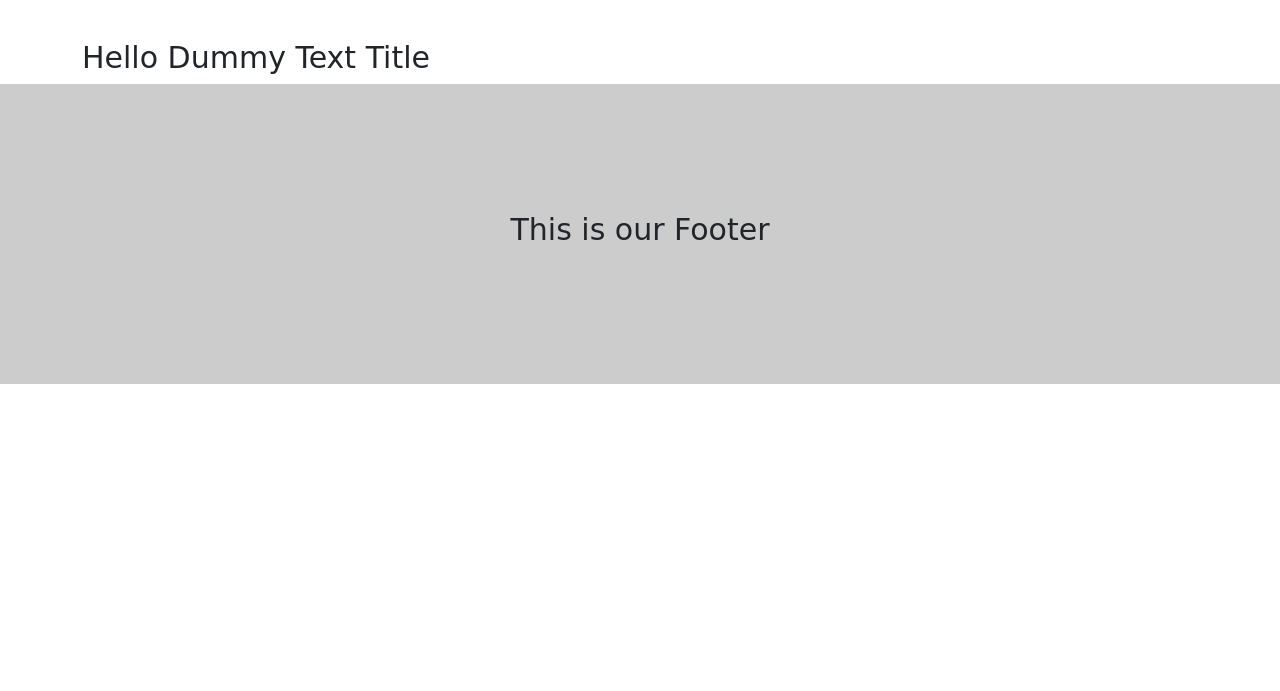
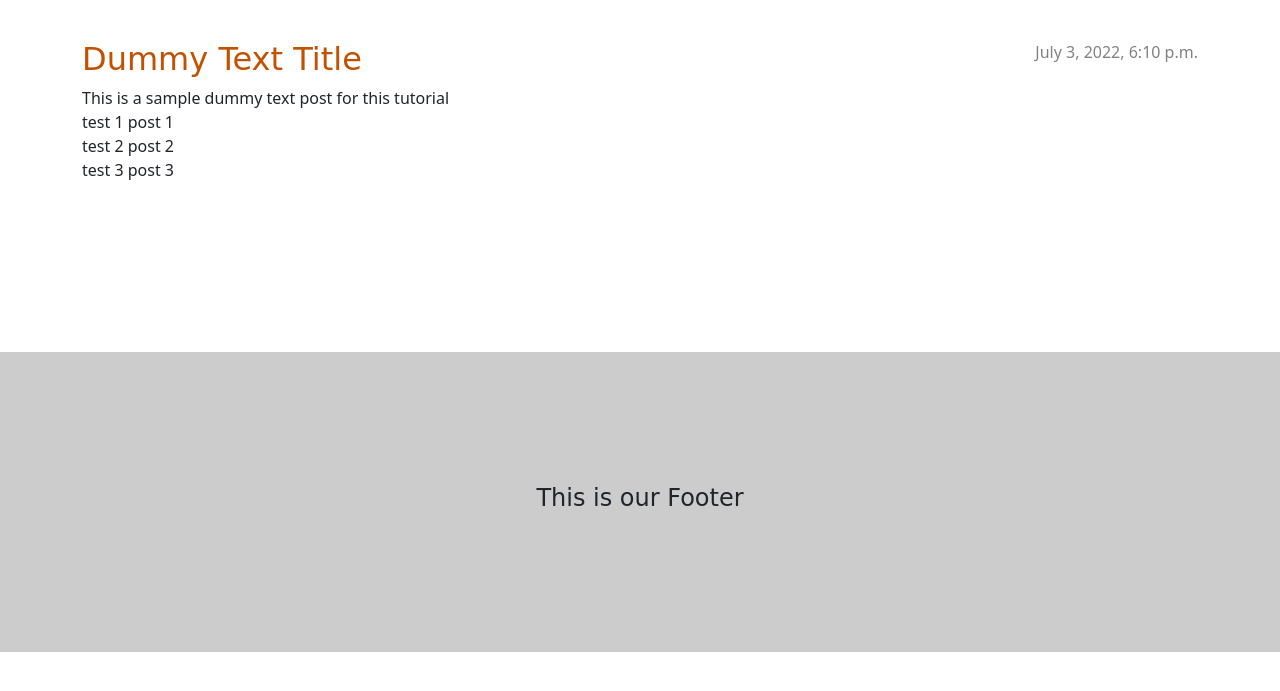
Before and after one commit to usernameNiD4niel/DjangoGirls, a Django app: page /post/1 in a window 1280 px wide. Shown: the part 96-787 px from the top of the page. Run offline with Django 3.2, Linux system fonts and the light colour scheme; data comes from the database, SQL or seed files in the repository; some web fonts are replaced.

Commit message:
Adding style using bootstrap and css also I added a link to home title post

```diff
--- a/blog/static/blog/style.css
+++ b/blog/static/blog/style.css
@@ -23,7 +23,10 @@ h2,
 h3,
 h4 {
     font-family: 'Orelega One', cursive;
-    font-size: 30px;
+}
+
+h2.orange {
+    color: #C25100;
 }
 
 .main-heading {
@@ -57,11 +60,9 @@ h4 {
     margin-bottom: 70px;
 }
 
-.post h2 a,
-.post h2 a:visited {
-    color: #000000;
+p {
+    text-align: justify;
 }
-
 .post > .date,
 .post > .actions {
     float: right;
--- a/blog/templates/blog/footer.html
+++ b/blog/templates/blog/footer.html
@@ -1,5 +1,5 @@
 
 <footer style="background: #ccc; width: 100%; height: 300px; display: flex; align-items:center;
-justify-content: center;">
+justify-content: center; margin-top: 100px;">
     <h4>This is our Footer</h4>
 </footer>
--- a/blog/templates/blog/index.html
+++ b/blog/templates/blog/index.html
@@ -7,11 +7,12 @@
     <meta name="viewport" content="width=device-width, initial-scale=1.0">
     <title>My Django Website</title>
     <link href="https://cdn.jsdelivr.net/npm/bootstrap@5.2.0-beta1/dist/css/bootstrap.min.css" rel="stylesheet" integrity="sha384-0evHe/X+R7YkIZDRvuzKMRqM+OrBnVFBL6DOitfPri4tjfHxaWutUpFmBp4vmVor" crossorigin="anonymous">
-    <link rel="stylesheet" href="{% static 'blog/style.css' %}">
 
     <link rel="preconnect" href="https://fonts.googleapis.com">
     <link rel="preconnect" href="https://fonts.gstatic.com" crossorigin>
     <link href="https://fonts.googleapis.com/css2?family=Orelega+One&display=swap" rel="stylesheet">
+
+    <link rel="stylesheet" type="text/css" href="{% static 'blog/style.css' %}">
 </head>
 <body>
 
--- a/blog/templates/blog/post_detail.html
+++ b/blog/templates/blog/post_detail.html
@@ -1,5 +1,13 @@
 {% extends 'blog/index.html' %}
 
 {% block content %}
-    <h1>Hello {{pk}}</h1>
+    <article class="post">
+        {% if pk.published_date %}
+            <time class="date">
+                {{ pk.published_date }}
+            </time>
+        {% endif %}
+        <h2 class="orange">{{ pk.title }}</h2>
+        <p>{{ pk.text|linebreaksbr }}</p>
+    </article>
 {% endblock content %}
--- a/blog/templates/blog/post_list.html
+++ b/blog/templates/blog/post_list.html
@@ -9,7 +9,6 @@
             <h2><a href="{% url 'post_detail' pk=post.pk %}">{{ post.title }}</a></h2>
             <p>{{ post.text|linebreaksbr }}</p>
         </article>
-        <!-- https://tutorial.djangogirls.org/en/extend_your_application/ | last code I wrote -->
         <hr>
     {% endfor %}
 {% endblock content %}
--- a/mysite/settings.py
+++ b/mysite/settings.py
@@ -123,6 +123,7 @@ STATIC_URL = '/static/'
 # I modify the STATIC_ROOT by getting the path and join the BASE_DIR and static as one string
 # STATIC_ROOT = os.path.join(BASE_DIR, 'static')
 STATIC_ROOT = BASE_DIR + "/static"
+# STATIC_ROOT = os.path.join(BASE_DIR, '/static/')
 
 MEDIA_ROOT = os.path.join(BASE_DIR, 'media')
 MEDIA_URL = '/media/'
```
Also changed, not shown: 1 other file.
